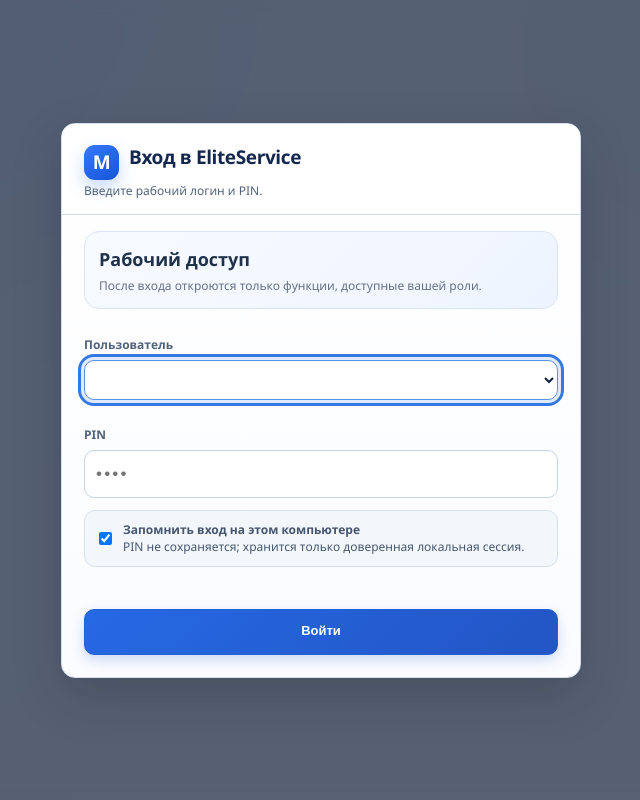
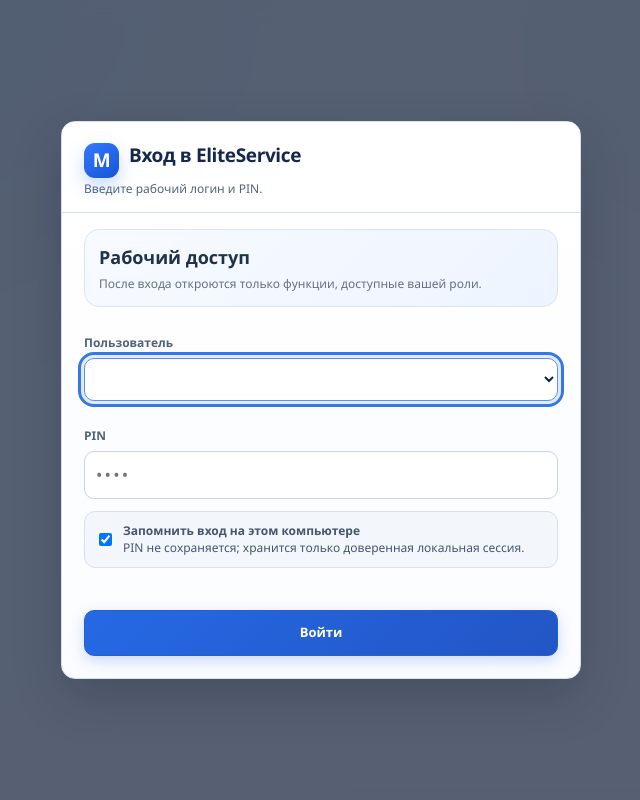
Before and after one commit to araarkadij75-oss/-, a PHP site: page /hosted-snapshot/master.html in a window 1280 px wide. Shown: the whole page, without its empty margins (319-959 px from the left). Run offline with PHP 8.4, Linux system fonts and the light colour scheme; some libraries are stand-ins or nearby versions.

Commit message:
Override legacy font declarations consistently

```diff
--- a/hosted-snapshot/visual-refinement.css
+++ b/hosted-snapshot/visual-refinement.css
@@ -390,3 +390,7 @@ html { font-size:calc(16px * var(--font-scale,1)); }
 .quality-server-status { padding:12px 14px; border:1px solid #b7d7c8; background:#edf9f3; border-radius:10px; font-size:14px; line-height:1.5; }
 .quality-server-status[data-state=stale],.quality-server-status[data-state=error] { background:#fff2df; border-color:#e5bd83; color:#794a0a; }
 @media(max-width:600px) { .quality-monitor-item { grid-template-columns:minmax(0,1fr); } .quality-monitor-item .btn { justify-self:start; } }
+/* Override older cached theme font declarations, including form controls. */
+:root { --font-ui:"Segoe UI",Arial,sans-serif; }
+html body,.app,.modal,.app :is(button,input,select,textarea),.modal :is(button,input,select,textarea),.app :is(.chart-title,.kpi .v,.mini .v),.modal :is(.chart-title,.modal-title) { font-family:"Segoe UI",Arial,sans-serif!important; font-variation-settings:normal; }
+.modal .field label { font-variation-settings:normal; }
```
